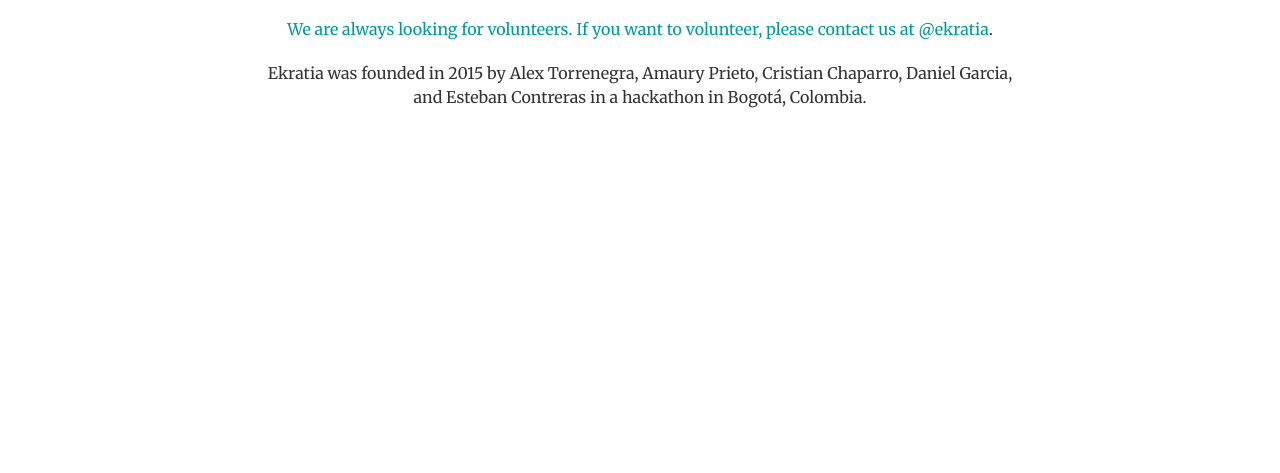
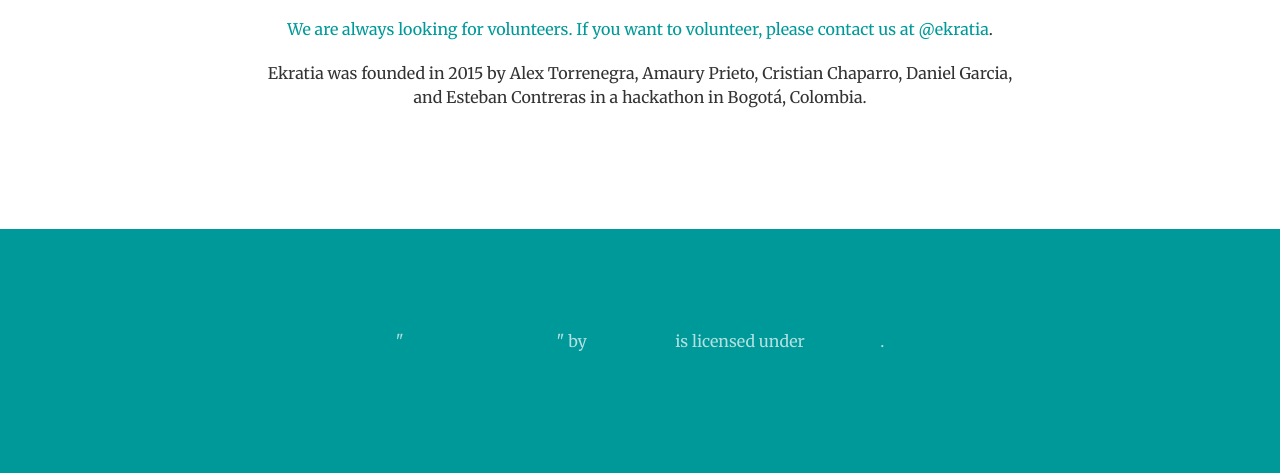
Before and after one commit to ekratia/ekratia, a Django app: page / in a window 1280 px wide. Shown: the part 2158-2631 px from the top of the page. Before the commit the page ends 2266 px from the top, so only its background shows below. Run offline with Django 3.2, Linux system fonts and the light colour scheme; parts of the project's set-up code (start-up, migrations or seed data) failed here and were passed over; some libraries are stand-ins or nearby versions.

Commit message:
Giving credit for pic in home page

```diff
--- a/idekratia/templates/pages/home.html
+++ b/idekratia/templates/pages/home.html
@@ -97,4 +97,14 @@
         </div>
     </section>
 
+      <section class="bg-primary" id="about">
+        <div class="container">
+            <div class="row">
+                <div class="col-lg-8 col-lg-offset-2 text-center">
+                     <p class="text-faded">"<a href="https://www.flickr.com/photos/dotbenjamin/2765083201">Show us your smile!</a>" by <a href="https://www.flickr.com/photos/dotbenjamin/">Ben Smith</a> is licensed under <a href="http://creativecommons.org/licenses/by/2.0/">CC BY 2.0</a>.</p>
+                </div>
+            </div>
+        </div>
+    </section>
+
 {% endblock body %}
```
